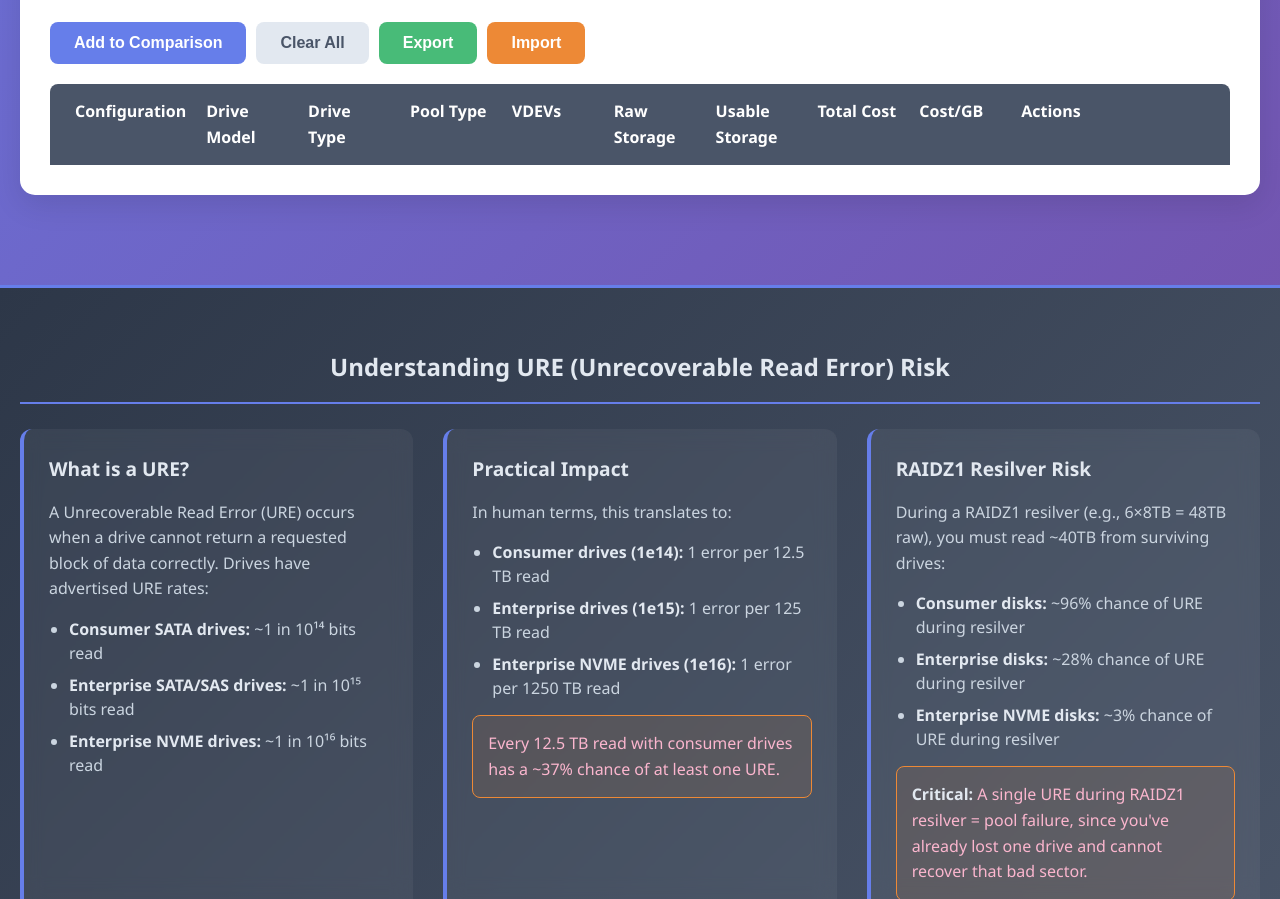
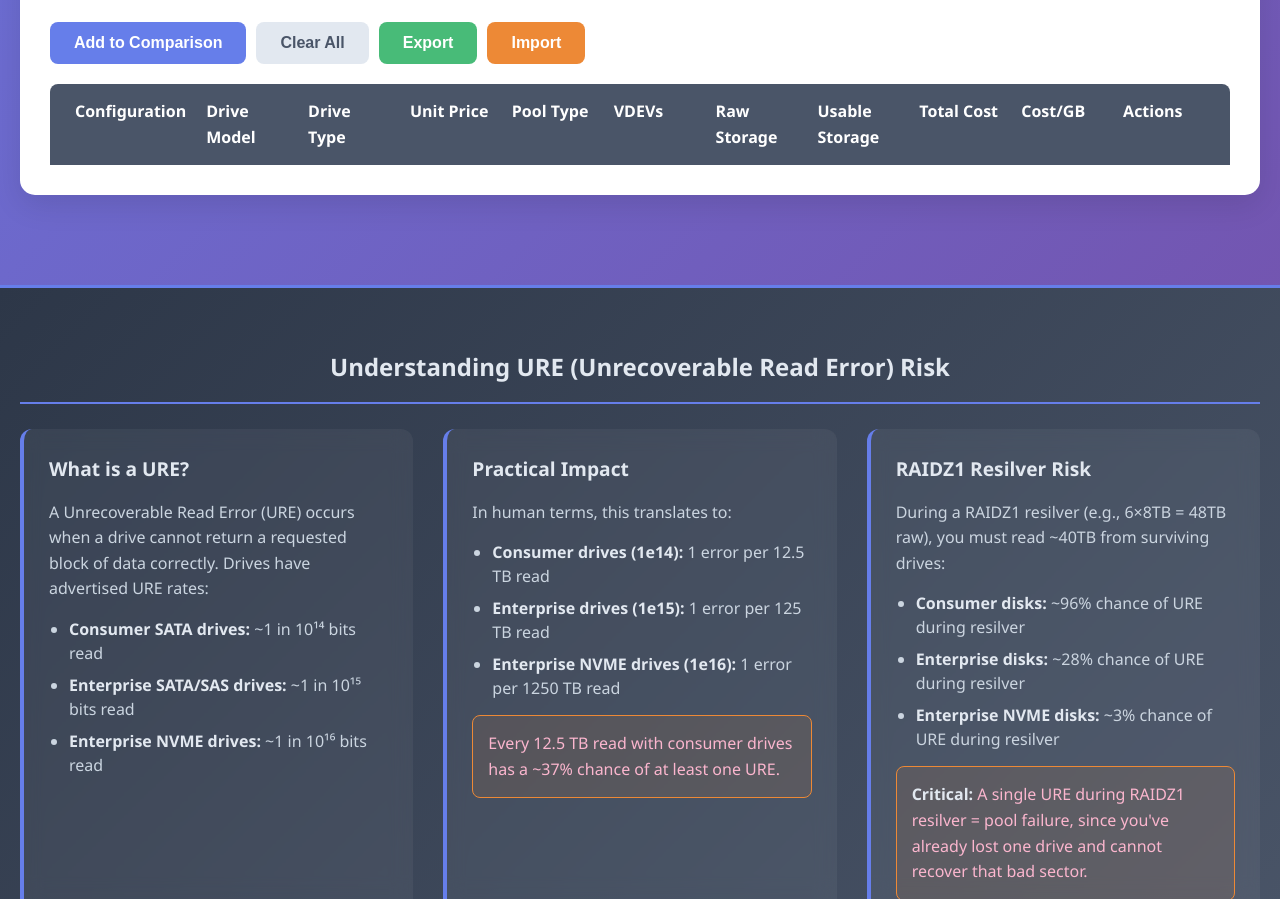
Before and after one commit to nickilby/zfs_calculations, a plain HTML site: page index.html in a window 1280 px wide. Shown: the part 1242-2141 px from the top of the page. Drawn offline with Linux system fonts and the light colour scheme.

Commit message:
Update index.html

```diff
--- a/index.html
+++ b/index.html
@@ -125,6 +125,7 @@
                     <div class="col">Configuration</div>
                     <div class="col">Drive Model</div>
                     <div class="col">Drive Type</div>
+                    <div class="col">Unit Price</div>
                     <div class="col">Pool Type</div>
                     <div class="col">VDEVs</div>
                     <div class="col">Raw Storage</div>
```
